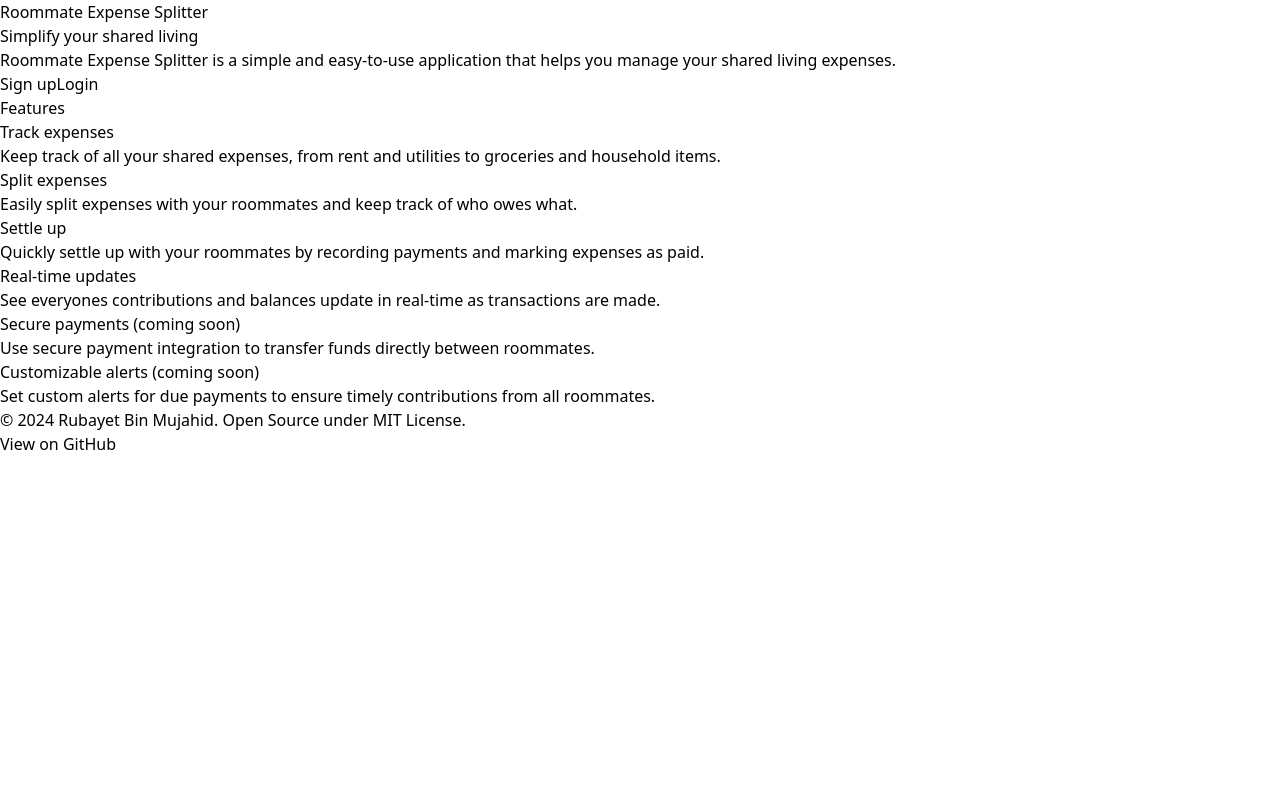
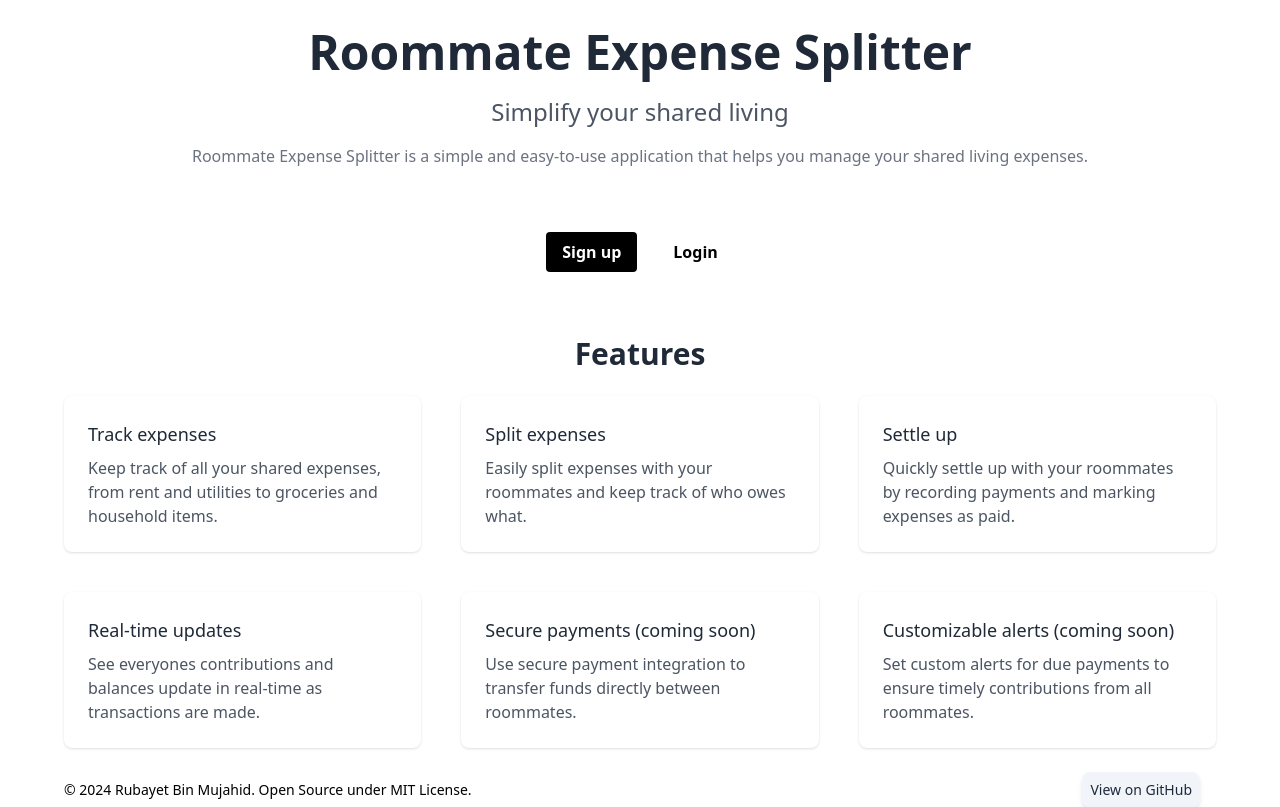
Before and after one commit to Rubayet19/roommate-expense-splitter, a Next.js app in the folder client/: page / in a window 1280 px wide. Built offline with nearby package versions, Linux system fonts and the light colour scheme.

Commit message:
Update tailwind.config.ts

```diff
--- a/client/tailwind.config.ts
+++ b/client/tailwind.config.ts
@@ -1,11 +1,8 @@
-import type { Config } from "tailwindcss";
-
-const config: Config = {
+/** @type {import('tailwindcss').Config} */
+module.exports = {
   content: [
-    "./pages/**/*.{js,ts,jsx,tsx}",
-    "./components/**/*.{js,ts,jsx,tsx}",
-    "./layouts/**/*.{js,ts,jsx,tsx}",
-    "./styles/**/*.{js,ts,jsx,tsx}",
+    "./app/**/*.{js,ts,jsx,tsx,mdx}",
+    "./components/**/*.{js,ts,jsx,tsx,mdx}",
   ],
   theme: {
     extend: {
@@ -20,5 +17,3 @@
     hoverOnlyWhenSupported: true,
   },
 };
-
-export default config;
```
